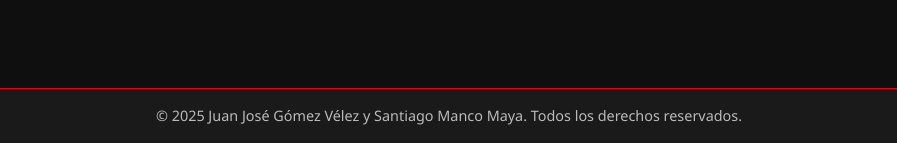
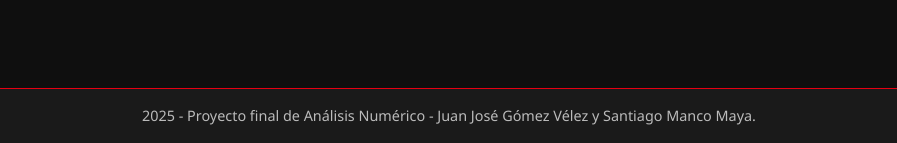
Before and after one commit to Manco312/Shadow-Solver, a Django app: page / in a window 1280 px wide. Shown: the part 657-800 px from the top of the page, without its empty margins (191-1088 px from the left). Run offline with Django 5.2, Linux system fonts and the light colour scheme.

Commit message:
FIX: Footer

```diff
--- a/general/templates/home.html
+++ b/general/templates/home.html
@@ -117,7 +117,7 @@
 
     <!-- Footer -->
     <footer class="footer text-center py-3 mt-5">
-        &copy; 2025 Juan José Gómez Vélez y Santiago Manco Maya. Todos los derechos reservados.
+        2025 - Proyecto final de Análisis Numérico - Juan José Gómez Vélez y Santiago Manco Maya.
     </footer>
 
     <!-- Bootstrap JS -->
```
